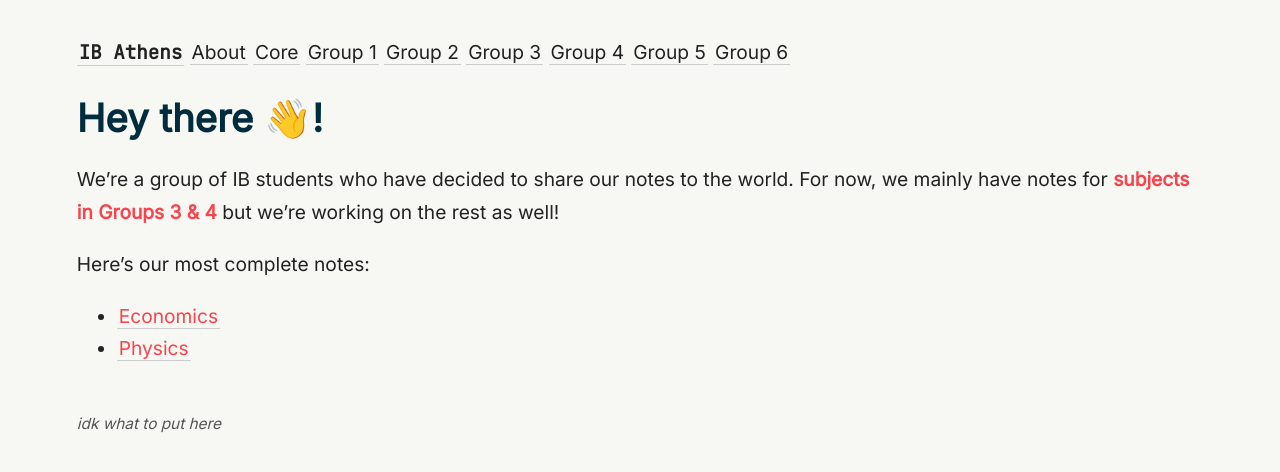
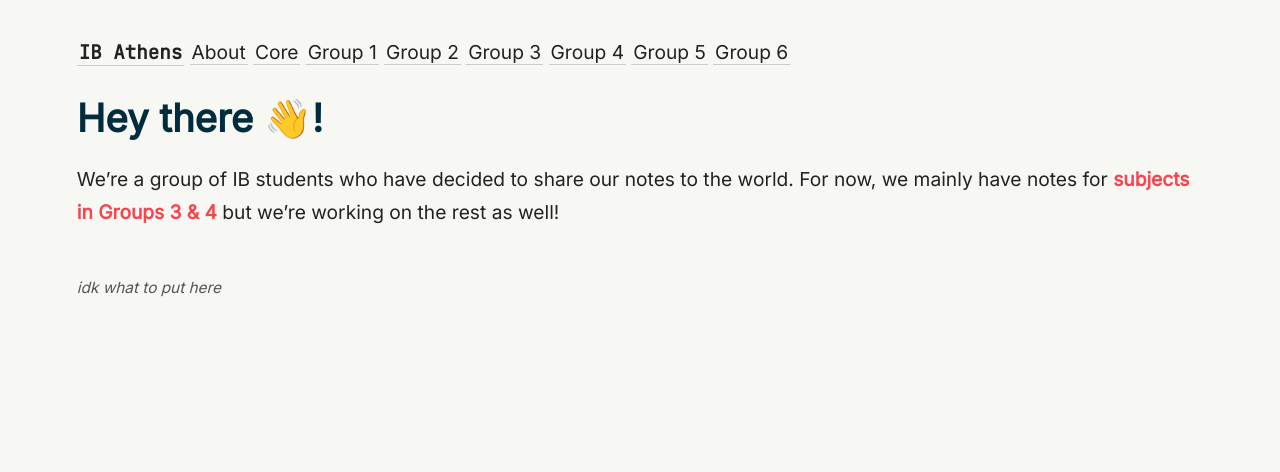
Before and after one commit to ibathens/ibathens.github.io, a Jekyll site: the page built from _pages/index.md, in a window 1280 px wide. Shown: the top 472 px of the page. Built offline with Jekyll 4.4.1, drawn with Linux system fonts in a browser that asks for light colours.

Commit message:
Update index.md

```diff
--- a/_pages/index.md
+++ b/_pages/index.md
@@ -8,7 +8,3 @@ permalink: /
 # Hey there 👋!
 
 We're a group of IB students who have decided to share our notes to the world. For now, we mainly have notes for **subjects in Groups 3 & 4** but we're working on the rest as well!
-
-Here's our most complete notes:
-- [Economics](/g3/economics)
-- [Physics](/g4/physics)
```
